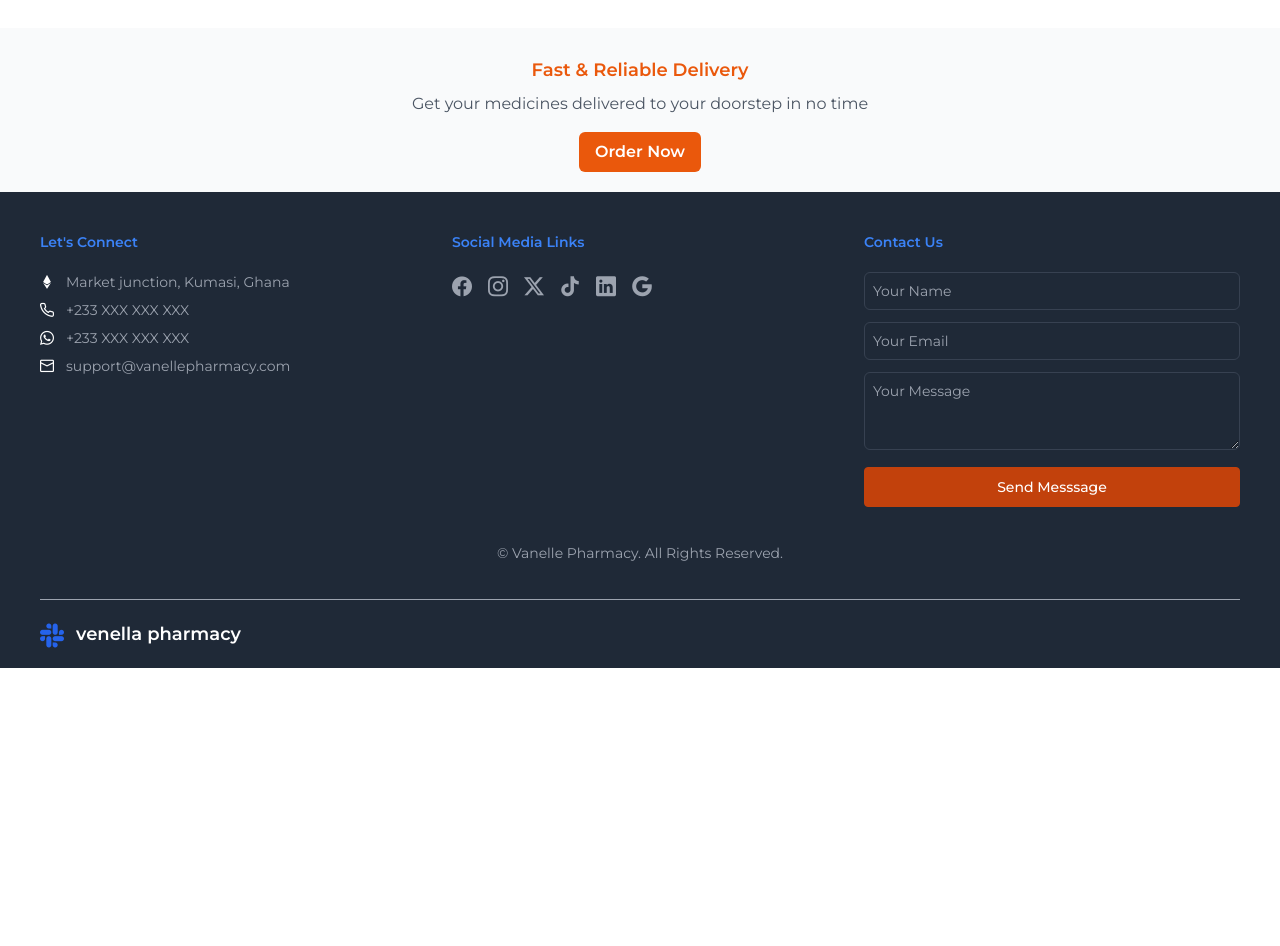
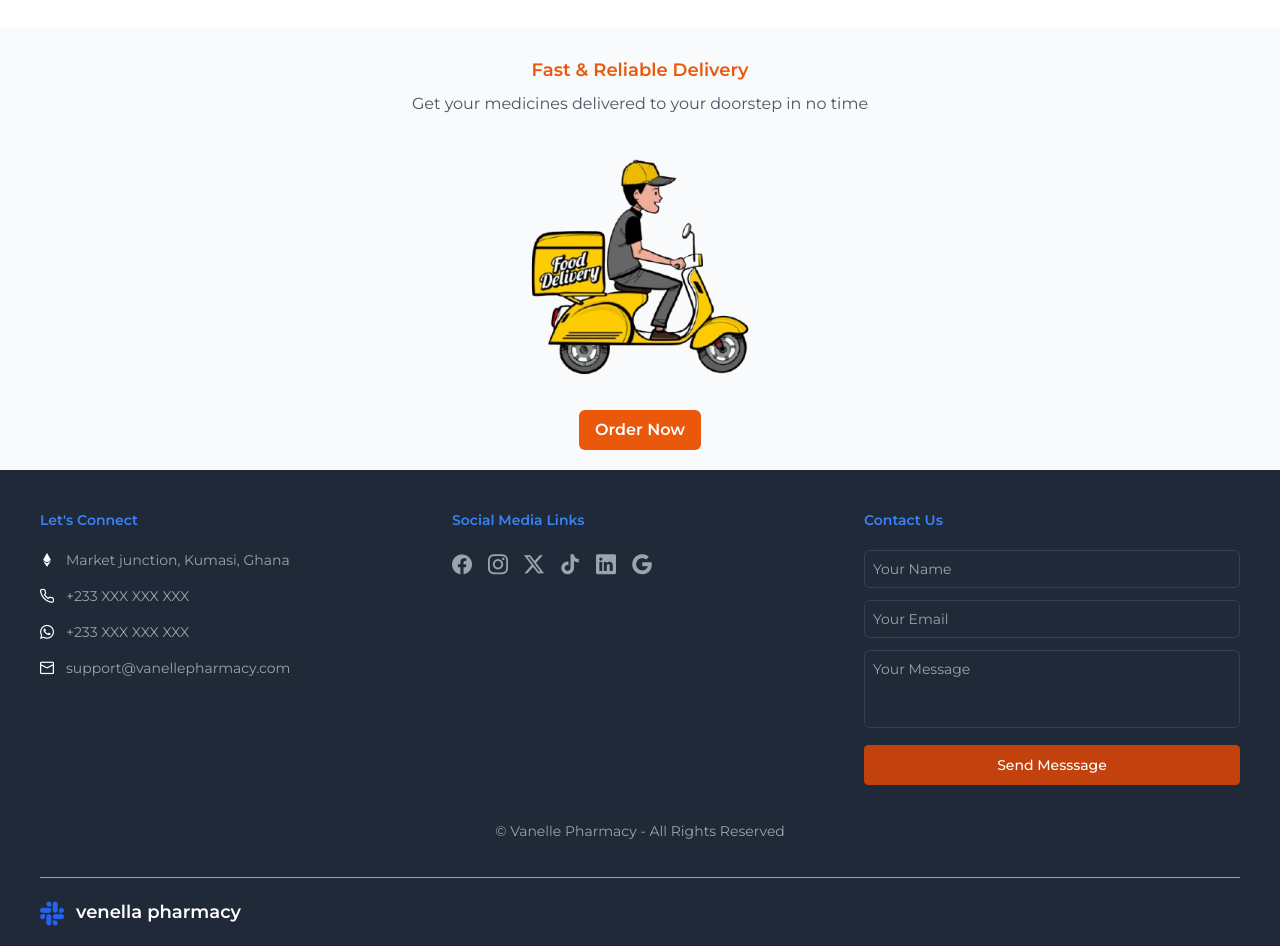
Before and after one commit to RaufCode/venella-pharmacy, a Vue app in the folder frontend/: page / in a window 1280 px wide. Shown: the part 1340-2286 px from the top of the page. Before the commit the page ends 2008 px from the top, so only its background shows below. Built offline with nearby package versions, Linux system fonts and the light colour scheme; a web font is replaced by a local one.

Commit message:
added a picture to the delivery page

```diff
--- a/frontend/src/components/HomePage.vue
+++ b/frontend/src/components/HomePage.vue
@@ -22,7 +22,7 @@
                         Sign up
                     </router-link>
                     <router-link
-                        to="/signin"
+                        to="/dashboard"
                         class="bg-orange-600 block font-medium py-1 px-3 rounded text-white hover:bg-orange-500"
                     >
                         Sign in
@@ -71,7 +71,7 @@
             <h1
                 class="py-3 text-lg font-medium text-orange-600 text-center md:font-semibold"
             >
-                Featured Product
+                Top Picks for You
             </h1>
             <div
                 class="px-4 mb-5 mx-auto grid grid-cols-1 gap-3 md:grid-cols-2 lg:grid-cols-4 md:px-6 md:gap-5 md:mb-8 max-w-[1440px]"
@@ -183,11 +183,16 @@
             <h2 class="text-lg font-semibold text-orange-600 my-2">
                 Fast & Reliable Delivery
             </h2>
-            <p class="text-gray-600">
+            <p class="text-gray-600 mb-3">
                 Get your medicines delivered to your doorstep in no time
             </p>
+            <img
+                src="../../public/delivery.png"
+                alt="a picture of a delivery man"
+                class="rounded-md w-full md:w-[500px] mx-auto"
+            />
             <button
-                class="mt-4 px-4 py-2 bg-orange-600 text-white rounded-md font-semibold hover:bg-orange-700 transition"
+                class="px-4 py-2 bg-orange-600 text-white rounded-md font-semibold hover:bg-orange-700 transition"
             >
                 Order Now
             </button>
@@ -204,19 +209,19 @@
                         Let's Connect
                     </h2>
                     <p
-                        class="text-gray-400 text-sm flex items-center gap-3 pb-2"
+                        class="text-gray-400 text-sm flex items-center gap-3 pb-4"
                     >
                         <i class="pi pi-ethereum block text-white"></i>
                         Market junction, Kumasi, Ghana
                     </p>
                     <p
-                        class="text-gray-400 text-sm flex items-center gap-3 pb-2"
+                        class="text-gray-400 text-sm flex items-center gap-3 pb-4"
                     >
                         <i class="pi pi-phone block text-white"></i> +233 XXX
                         XXX XXX
                     </p>
                     <p
-                        class="text-gray-400 text-sm flex items-center gap-3 pb-2"
+                        class="text-gray-400 text-sm flex items-center gap-3 pb-4"
                     >
                         <i class="pi pi-whatsapp block text-white"></i> +233 XXX
                         XXX XXX
@@ -233,7 +238,7 @@
                         Social Media Links
                     </h2>
                     <div class="flex gap-4 w-max">
-                        <a href="#" class="text-gray-400 hover:text-white">
+                        <a href="" class="text-gray-400 hover:text-white">
                             <i class="pi pi-facebook text-xl"></i>
                         </a>
                         <a href="#" class="text-gray-400 hover:text-white">
@@ -275,7 +280,7 @@
                         <textarea
                             rows="3"
                             placeholder="Your Message"
-                            class="w-full p-2 rounded-md bg-transparent border border-gray-700 text-white placeholder-gray-400 focus:outline-none focus:border-white"
+                            class="w-full p-2 rounded-md bg-transparent border border-gray-700 text-white placeholder-gray-400 focus:outline-none focus:border-white resize-none"
                         ></textarea>
                         <Btn btnName="Send Messsage" />
                     </form>
@@ -284,10 +289,8 @@
         </div>
         <!--CopyRightSection-->
 
-        <div
-            class="border-gray-700 py-4 text-center text-gray-400 text-sm bg-gray-800"
-        >
-            <p>&copy; Vanelle Pharmacy. All Rights Reserved.</p>
+        <div class="py-4 text-center text-gray-400 text-sm bg-gray-800">
+            <p>&copy; Vanelle Pharmacy - All Rights Reserved</p>
         </div>
         <div class="bg-gray-800 px-4 md:px-6 lg:px-10 pt-5">
             <div
--- a/frontend/src/components/admin-dashboard/MedicationHero.vue
+++ b/frontend/src/components/admin-dashboard/MedicationHero.vue
@@ -9,9 +9,7 @@
 <template>
     <div class="w-full px-3">
         <div class="pt-2 md:pt-5">
-            <h1
-                class="text-2xl font-poppins font-semibold text-blue-600 md:text-3xl"
-            >
+            <h1 class="text-lg font-poppins font-semibold text-blue-600">
                 Medications
             </h1>
             <p class="tracking-widest text-sm mb-3">
--- a/frontend/src/router/index.js
+++ b/frontend/src/router/index.js
@@ -2,6 +2,7 @@ import { createRouter, createWebHistory } from 'vue-router'
 import HomeView from '../views/HomeView.vue'
 import SignUpView from '../views/SignUpView.vue'
 import SignInView from '../views/SignInView.vue'
+import DashboardView from '../views/DashboardView.vue'
 
 const router = createRouter({
   history: createWebHistory(import.meta.env.BASE_URL),
@@ -21,6 +22,11 @@ const router = createRouter({
       name: 'signin',
       component: SignInView,
     },
+    {
+      path: '/dashboard',
+      name: 'dashboard',
+      component: DashboardView,
+    },
   ],
 })
 
```
Also changed, not shown: frontend/public/delivery.jpg (added), frontend/public/delivery.png (added).
